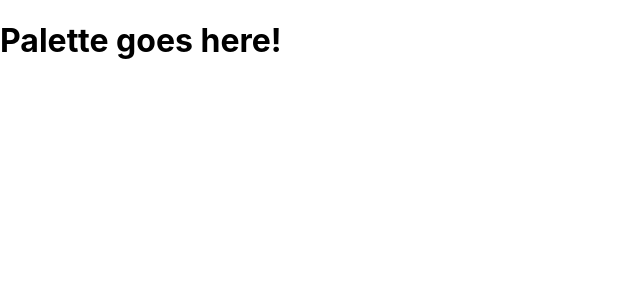
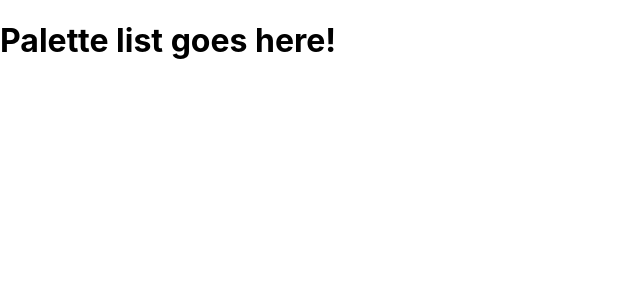
Before and after one commit to Vainakh/Colors_App, a React (Create React App) app: page / in a window 1280 px wide. Shown: the top 300 px of the page, without its empty margins (0-640 px from the left). Built offline with nearby package versions, Linux system fonts and the light colour scheme.

Commit message:
Fix palette route

```diff
--- a/src/App.js
+++ b/src/App.js
@@ -6,12 +6,27 @@ import {Route, Switch} from 'react-router-dom';
 
 class App extends Component {
 
+  findPalette(id) {
+    return seedColors.find(function(palette) {
+      return palette.id === id
+    })
+  }
   render() {
     return (
       <div>
         <Switch>
-          <Route exact path='/' render={() => <h1>Palette goes here!</h1>}/>
-          <Route exact path='/palette/:id' render={() => <h1>Individual Palette!</h1>}/>
+          <Route
+            exact
+            path='/'
+            render={() => <h1>Palette list goes here!</h1>}/>
+          <Route
+            exact
+            path='/palette/:id'
+            render={(routeProps) => <Palette
+                                palette={
+                                  generatePalette(
+                                    this.findPalette(
+                                      routeProps.match.params.id))}/>}/>
         </Switch>
         {/* <div>
           <Palette palette={generatePalette(seedColors[4])}/>
```
